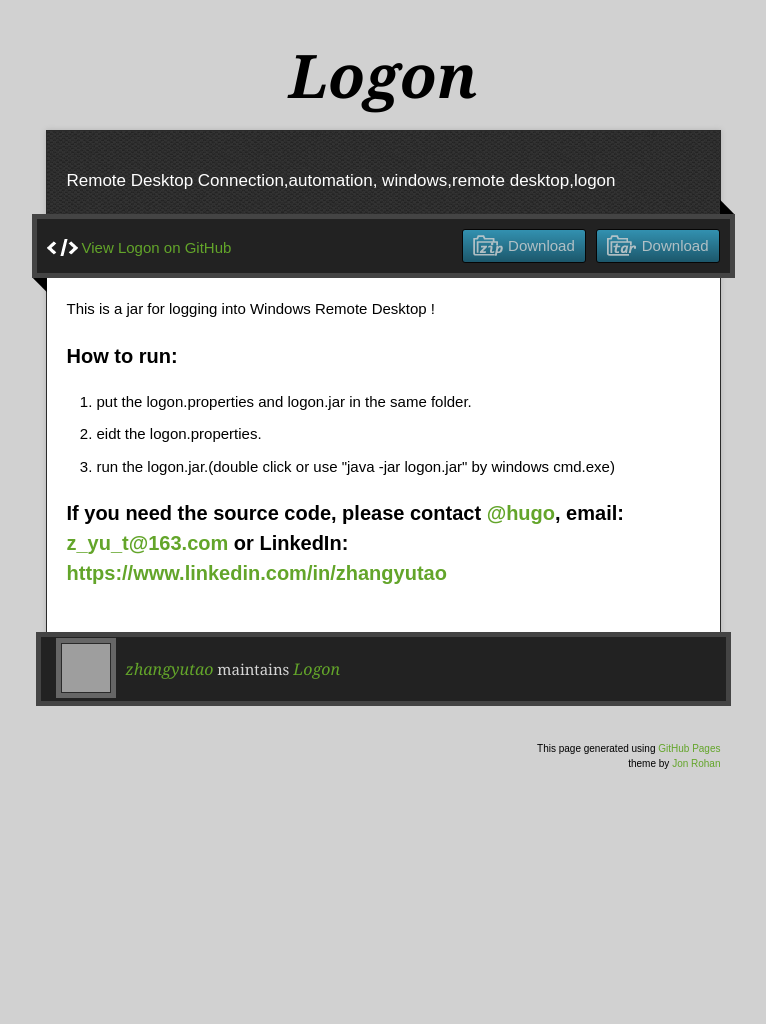
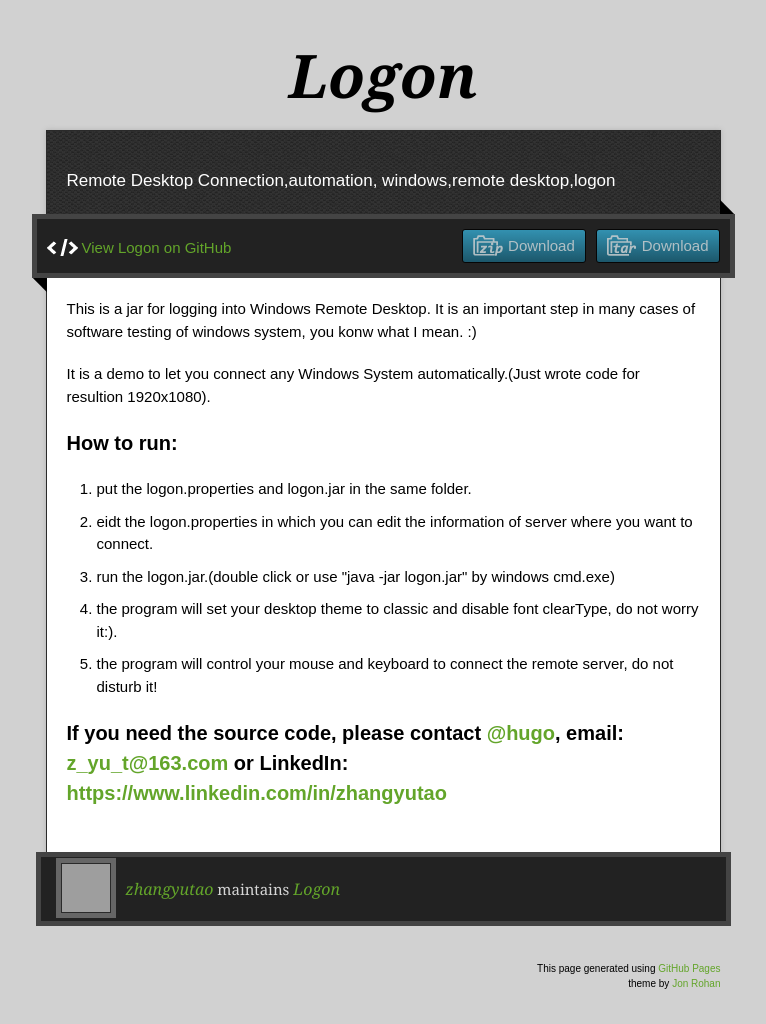
Before and after one commit to zhangyutao/logon, a plain HTML site: page index.html in a window 1280 px wide. Shown: the whole page, without its empty margins (257-1023 px from the left). Before the commit the page ends 861 px from the top, so only its background shows below. Drawn offline with nearby package versions, Linux system fonts and the light colour scheme; grey boxes are pictures that could not be loaded.

Commit message:
Create gh-pages branch via GitHub

```diff
--- a/index.html
+++ b/index.html
@@ -36,15 +36,19 @@
         <span class="blc"></span><span class="trc"></span>
         </div>
         <article class="markdown-body">
-          <p>This is a jar for logging into Windows Remote Desktop !</p>
+          <p>This is a jar for logging into Windows Remote Desktop. It is an important step in many cases of software testing of windows system, you konw what I mean. :)</p>
+
+<p>It is a demo to let you connect any Windows System automatically.(Just wrote code for resultion 1920x1080). </p>
 
 <h3>
 <a id="how-to-run" class="anchor" href="#how-to-run" aria-hidden="true"><span class="octicon octicon-link"></span></a>How to run:</h3>
 
 <ol>
 <li>put the logon.properties and logon.jar in the same folder.</li>
-<li>eidt the logon.properties.</li>
+<li>eidt the logon.properties in which you can edit the information of server where you want to connect.</li>
 <li>run the logon.jar.(double click or use "java -jar logon.jar" by windows cmd.exe)</li>
+<li>the program will set your desktop theme to classic and disable font clearType, do not worry it:).</li>
+<li>the program will control your mouse and keyboard to connect the remote server, do not disturb it!</li>
 </ol>
 
 <h3>
--- a/params.json
+++ b/params.json
@@ -1 +1 @@
-{"name":"Logon","tagline":"Remote Desktop Connection,automation, windows,remote desktop,logon","body":"This is a jar for logging into Windows Remote Desktop !\r\n\r\n###How to run:\r\n\r\n1. put the logon.properties and logon.jar in the same folder.\r\n1. eidt the logon.properties.\r\n1. run the logon.jar.(double click or use \"java -jar logon.jar\" by windows cmd.exe)\r\n\r\n###If you need the source code, please contact @hugo, email: z_yu_t@163.com or LinkedIn: https://www.linkedin.com/in/zhangyutao\r\n","google":"","note":"Don't delete this file! It's used internally to help with page regeneration."}
+{"name":"Logon","tagline":"Remote Desktop Connection,automation, windows,remote desktop,logon","body":"This is a jar for logging into Windows Remote Desktop. It is an important step in many cases of software testing of windows system, you konw what I mean. :)\r\n\r\nIt is a demo to let you connect any Windows System automatically.(Just wrote code for resultion 1920x1080). \r\n\r\n###How to run:\r\n\r\n1. put the logon.properties and logon.jar in the same folder.\r\n1. eidt the logon.properties in which you can edit the information of server where you want to connect.\r\n1. run the logon.jar.(double click or use \"java -jar logon.jar\" by windows cmd.exe)\r\n1. the program will set your desktop theme to classic and disable font clearType, do not worry it:).\r\n1. the program will control your mouse and keyboard to connect the remote server, do not disturb it!\r\n\r\n###If you need the source code, please contact @hugo, email: z_yu_t@163.com or LinkedIn: https://www.linkedin.com/in/zhangyutao\r\n","google":"","note":"Don't delete this file! It's used internally to help with page regeneration."}
```
